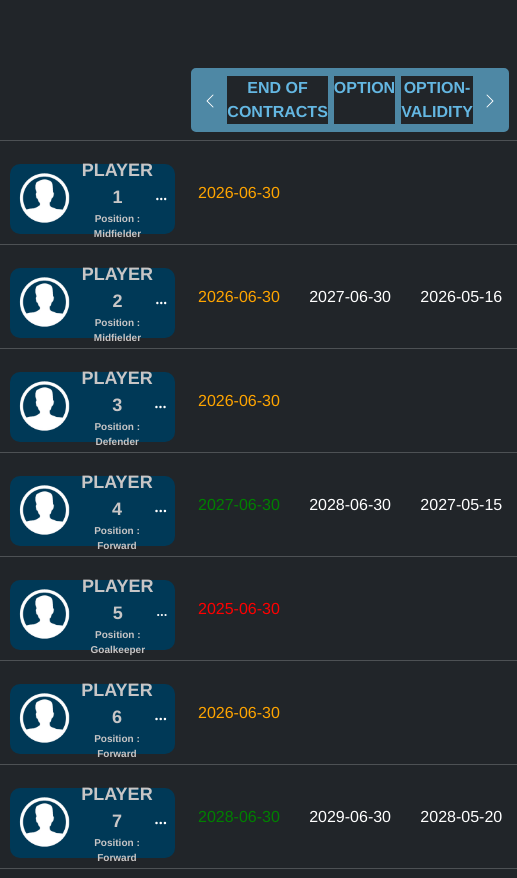
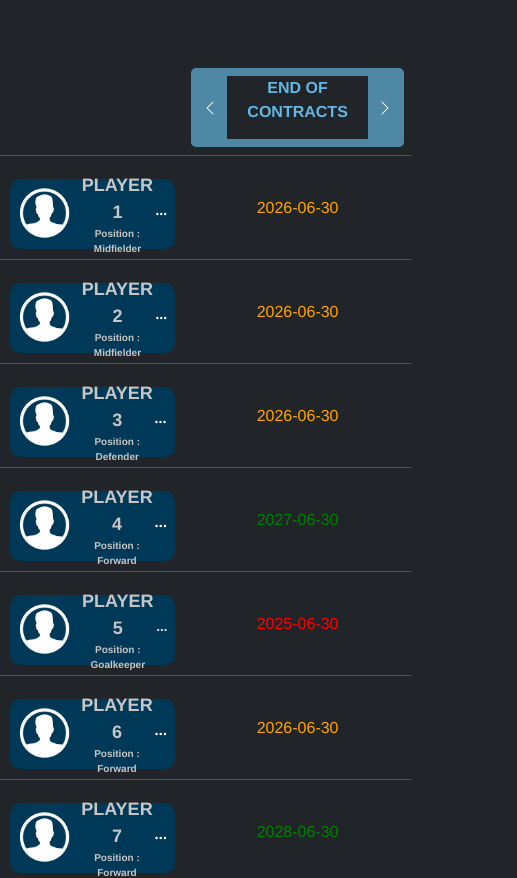
Before and after one commit to Baptiste-Borie/test-sportDecisions, a Vue app: page / in a window 390 px wide. Shown: the top 878 px of the page, 517 px wide, since content can reach past the window. Built offline with nearby package versions, Linux system fonts and the light colour scheme.

Commit message:
feat(mobile): add mobile version

```diff
--- a/src/components/endOfContract.vue
+++ b/src/components/endOfContract.vue
@@ -2,29 +2,30 @@
   <table class="table table-hover">
     <thead class="table-dark">
       <tr>
-        <th class="col-3"></th>
-        <th class="col-9" colspan="3" >
-          <header-menu />
+        <th class="col-md-3 col-sm-12"></th>
+        <th class="col-md-9 col-sm-12" colspan="3">
+          <header-menu @change="handleMenuChange" /> <!-- Listen for the change event -->
         </th>
       </tr>
     </thead>
     <tbody class="table-dark">
       <tr v-for="(player, index) in players" :key="'player-' + index">
-        <th scope="row" class="col-3">
+        <th scope="row" class="col-md-3 col-sm-6">
           <profile-component :player="player" />
         </th>
-        <td class="date col-3">
+
+        <!-- Always show this column -->
+        <td class="date col-md-3 col-sm-6" v-if="windowWidth > 768 || currentIndex === 0">
           <div class="dateDiv" :style="{color: player.contract_end_status || 'white'}">
             {{ player.contract_end }}
           </div>
         </td>
-        <td class="date col-3">
+
+        <td class="date col-md-3 col-sm-12" v-if="windowWidth > 768 || currentIndex === 1">
           {{ player.option }}
         </td>
-        <td class="date col-3">
-          <div>
-            {{ player.option_validity }}
-          </div>
+        <td class="date col-md-3 col-sm-12" v-if="windowWidth > 768 || currentIndex === 2">
+          <div> {{ player.option_validity }} </div>
         </td>
       </tr>
     </tbody>
@@ -45,10 +46,23 @@
   data() {
     return {
       players: data.players,
+      windowWidth: window.innerWidth,
+      currentIndex: 0,
     }
+  },
+  methods: {
+    handleMenuChange(index) {
+      this.currentIndex = index;
+      }
+  },
+  mounted() {
+    window.addEventListener('resize', () => {
+      this.windowWidth = window.innerWidth
+    });
   }
 }
 </script>
+
 
   <style scoped>
 
--- a/src/components/headerMenu.vue
+++ b/src/components/headerMenu.vue
@@ -1,11 +1,11 @@
 <template>
     <div class="menuWrapper d-flex">
-        <button type="button" class="button">
-            <chevronLeft/>
+        <button type="button" class="button" @click="prevOption">
+            <chevronLeft class="chevron"/>
         </button>
-        <div class=" menuOptions col-col-5" v-for="(option, index) in menuOptions" :key="index">{{ option }}</div>
-        <button class="button">
-            <chevronRight/>
+        <div class="menuOptions col-col-5" v-for="(option, index) in filteredOptions" :key="index">{{ option }}</div>
+        <button class="button" @click="nextOption">
+            <chevronRight class="chevron"/>
         </button>
     </div>
 </template>
@@ -26,9 +26,40 @@ export default{
     },
     data() {
         return {
-            menuOptions: MENU
+            menuOptions: MENU,
+            currentIndex: 0,
+            windowWidth: window.innerWidth,
         }
+    },
+    computed: {
+        filteredOptions() {
+            if (this.windowWidth >= 768) {
+                return this.menuOptions.slice(0, 3);
+            } else {
+                return this.menuOptions.slice(this.currentIndex, this.currentIndex + 1);
+            }
+        }
+    },
+    methods: {
+        prevOption() {
+            if (this.currentIndex > 0) {
+                this.currentIndex--;
+                this.$emit('change', this.currentIndex);  // Emit the change
+            }
+        },
+        nextOption() {
+            if (this.currentIndex < this.menuOptions.length - 1) {
+                this.currentIndex++;
+                this.$emit('change', this.currentIndex);  // Emit the change
+            }
+        }
+    },
+    mounted() {
+        window.addEventListener('resize', () => {
+        this.windowWidth = window.innerWidth
+        })
     }
+
 }
 </script>
 
@@ -48,4 +79,19 @@ export default{
         flex: 1;
         border: 3px solid #64b8e2ac;
     }
+
+    @media (min-width: 767px) {
+        .button {
+            pointer-events: none;
+        }
+        .chevron{
+            visibility: hidden;
+        }
+    }
+    @media (max-width: 767px) {
+        .menuOptions {
+            padding: 0px 20px 15px;
+            width: 100%;
+        }
+    }
 </style>
```
Lines whose indentation alone changed are shown as unchanged.
